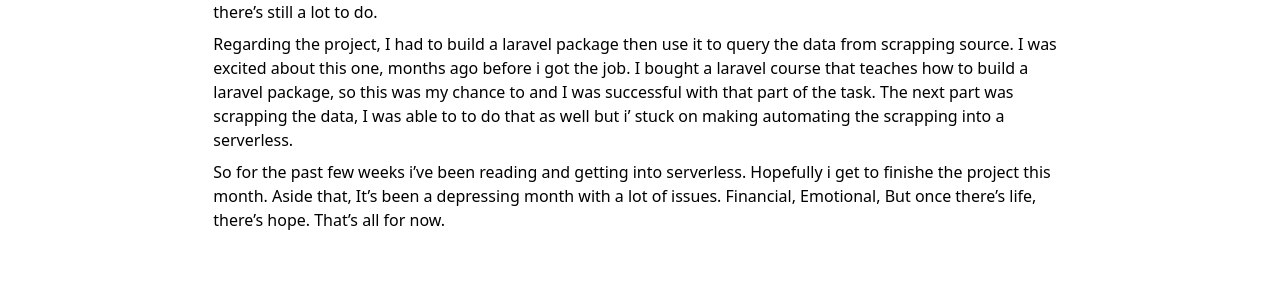
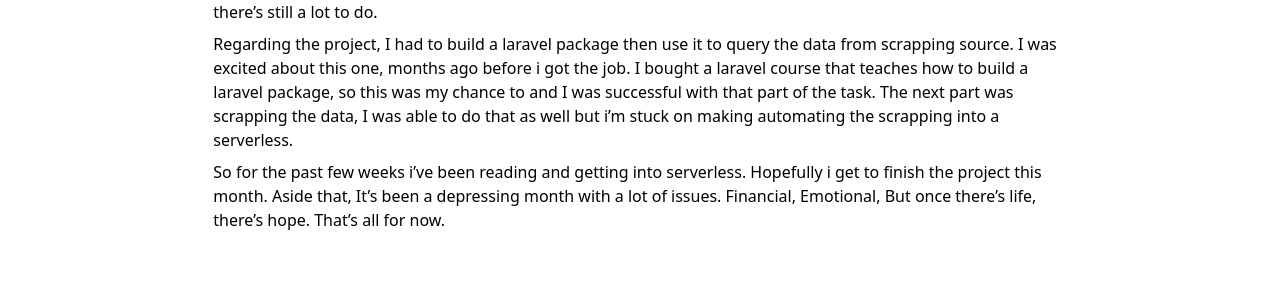
Before and after one commit to iamkarsoft/iamkarsoft.github.io, a Jekyll site: the page built from _posts/2021-10-25-september-2021.markdown, in a window 1280 px wide. Shown: the part 268-562 px from the top of the page. Built offline with Jekyll 4.4.1, drawn with Linux system fonts in a browser that asks for light colours; nearby versions of some CDN libraries.

Commit message:
copy edit

```diff
--- a/_posts/2021-10-25-september-2021.markdown
+++ b/_posts/2021-10-25-september-2021.markdown
@@ -9,7 +9,7 @@ categories: personal
 August was a though month both emotionally and physically. After my new contract, the new project involved
 scrapping. This was out of my comfort league, for the past 2 months i've been trying to finish the project but there's still a lot to do.
 
-Regarding the project, I had to build a laravel package then use it to query the data from scrapping source. I was excited about this one, months ago before i got the job. I bought a laravel course that teaches how to build a laravel package, so this was my chance to and I was successful with that part of the task. The next part was scrapping the data, I was able to to do that as well but i' stuck on making automating the scrapping into a serverless.
+Regarding the project, I had to build a laravel package then use it to query the data from scrapping source. I was excited about this one, months ago before i got the job. I bought a laravel course that teaches how to build a laravel package, so this was my chance to and I was successful with that part of the task. The next part was scrapping the data, I was able to  do that as well but i'm stuck on making automating the scrapping into a serverless.
 
 
-So for the past few weeks i've been reading and getting into serverless. Hopefully i get to finishe the project this month. Aside that, It's been a depressing month with a lot of issues. Financial, Emotional, But once there's life, there's hope. That's all for now.
+So for the past few weeks i've been reading and getting into serverless. Hopefully i get to finish the project this month. Aside that, It's been a depressing month with a lot of issues. Financial, Emotional, But once there's life, there's hope. That's all for now.
```
